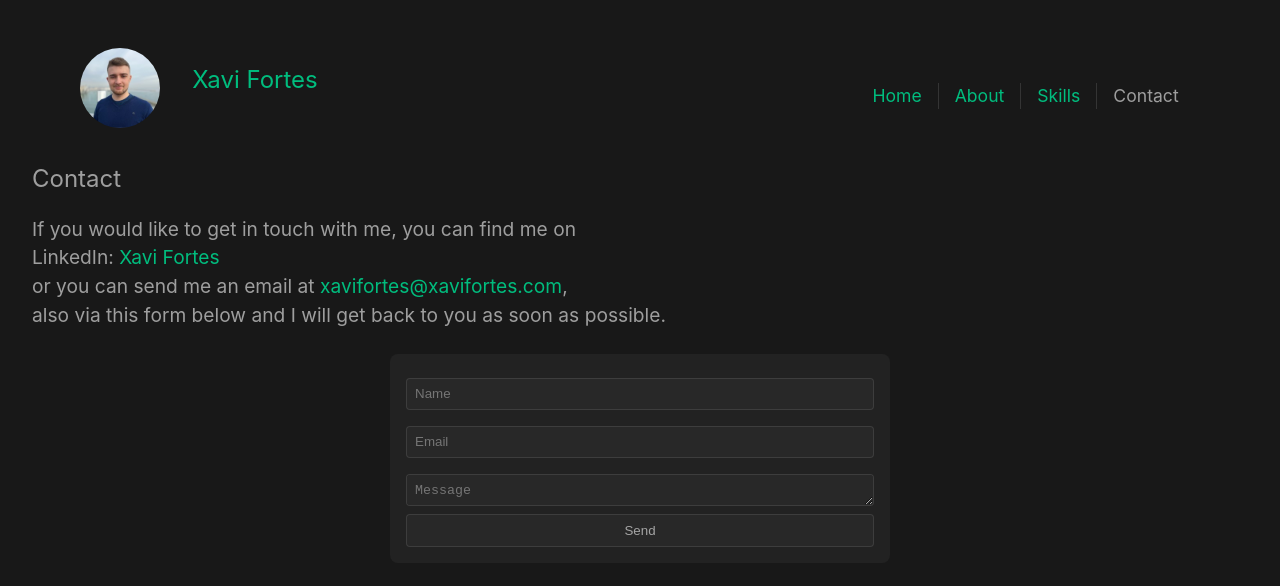
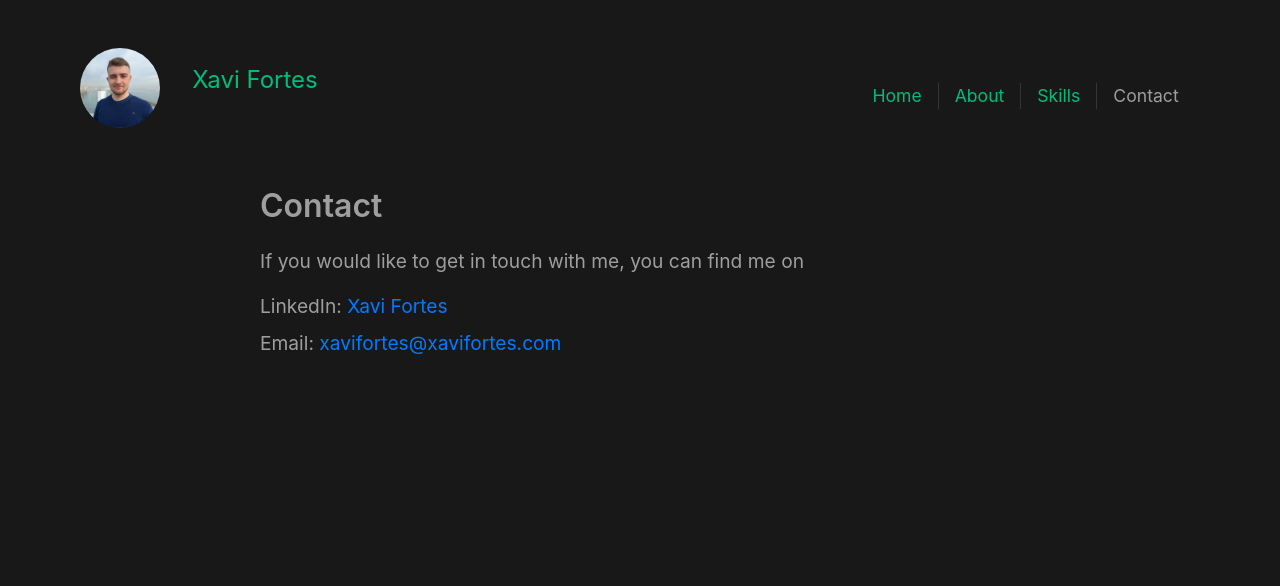
Before and after one commit to XaviFortes/XaviFortes-Web, a Vue app: page /contact in a window 1280 px wide. Shown: the top 586 px of the page. Built offline with nearby package versions, Linux system fonts and the light colour scheme.

Commit message:
Update CV

```diff
--- a/src/components/TheWelcome.vue
+++ b/src/components/TheWelcome.vue
@@ -5,7 +5,7 @@
   <div>
     <h1>Welcome</h1>
     <p>
-      Welcome to my personal website! I'm a student and Junior DevOps Engineer,
+      Welcome to my personal website! I'm a Junior DevOps Engineer and Software Engineer,
       passionate about all things related to tech and development.
     </p>
     <p>
@@ -18,7 +18,7 @@
   <footer>
     <p>
       Check out my LinkedIn profile
-      <a href="https://www.linkedin.com/in/xavier-fortes/"> here</a>.
+      <a href="https://www.linkedin.com/in/xavi-fortes/"> here</a>.
     </p>
     <p>
       Check out my GitHub profile
@@ -27,10 +27,6 @@
     <p>
       Check out my deployments in Kubernetes
       <a href="https://uptime.karasu.es/status/k8s"> here</a>.
-    </p>
-    <p>
-      Check out my CV
-      <a href="https://ipfs.io/ipfs/QmRNMcTz3Fi2Zq3CFG9tu7s1YAuBJ4im9tpeKDBt9jhnXY"> here</a>.
     </p>
   </footer>
 </template>
--- a/src/views/AboutView.vue
+++ b/src/views/AboutView.vue
@@ -2,15 +2,50 @@
   <div class="about-container">
     <h1>About</h1>
     <div class="about">
-      <h3>
-        As a Junior DevOps Engineer, I bring technical skills in infrastructure
-        automation using tools like Terraform, deployment pipelines, and
-        containerization using Docker and Kubernetes. Passionate about
-        continuous learning and innovation, I'm committed to optimizing
-        workflows, ensuring cloud-based system security and availability, and
-        delivering reliable and scalable applications through collaboration with
-        development teams.
-      </h3>
+      <p>
+        Hello! I'm Xavi Fortes, a Junior DevOps Engineer with a passion for
+        building and maintaining robust infrastructures and developing efficient
+        software solutions. With a background in multiplatform application
+        development and microcomputer systems and networks, I've honed my skills
+        in various areas of cloud computing, automation, and programming
+        languages.
+      </p>
+      <p>
+        In my current role at Unisys, I handle infrastructure maintenance in
+        Azure, utilizing technologies like SQL DB, Functions, and App Service.
+        Additionally, I've contributed to internal projects using .Net, Entity
+        Framework, and Blazor, empowering our team to streamline processes and
+        enhance productivity. Prior to this, at Allfunds Bank SAU, I gained
+        hands-on experience in AWS infrastructure maintenance with Terraform,
+        Docker, Kubernetes, and troubleshooting through Jira.
+      </p>
+      <p>
+        My expertise spans across AWS, Azure, GCP, alongside proficiency in
+        Terraform, Docker, Kubernetes, and scripting in bash/shell. I'm fluent
+        in languages like C#, Java, Python, and SQL, and have dabbled in
+        frontend technologies like JavaScript, TypeScript, and React. My
+        continuous learning journey includes certifications in cybersecurity,
+        networking, and courses from reputable institutions like Cisco and
+        Universidad Francisco de Vitoria.
+      </p>
+      <p>
+        Outside of work, I'm an avid tech enthusiast, constantly exploring new
+        technologies and setting up personal projects. I've built a HomeLab
+        environment with virtual machines, including a Kubernetes K3S cluster,
+        showcased on my website. From hosting game servers to managing home
+        automation systems, I love experimenting with cutting-edge tools and
+        platforms like AWS, GCP, and Azure to bring my ideas to life.
+      </p>
+      <p>
+        Feel free to connect with me on
+        <a href="https://www.linkedin.com/in/xavi-fortes/" target="_blank"
+          >LinkedIn</a
+        >
+        or continue to explore this page
+        <a href="https://xavifortes.com" target="_blank">xavifortes.com</a> to
+        learn more about my professional journey and projects. Let's collaborate
+        and innovate together in the ever-evolving landscape of technology!
+      </p>
     </div>
   </div>
 </template>
@@ -21,20 +56,29 @@
 }
 
 .about {
-  /* background-color: #202020; */
+  background-color: #f8f9fa;
   padding: 20px;
+  border-radius: 8px;
+  box-shadow: 0 2px 4px rgba(0, 0, 0, 0.1);
 }
 
 h1 {
   font-size: 2rem;
-  font-weight: 400;
+  font-weight: 600;
   margin-bottom: 1rem;
 }
 
-h3 {
-  font-size: 1.2rem;
-  font-weight: 400;
-  line-height: 1.5;
-  margin: 0;
+p {
+  font-size: 1.1rem;
+  line-height: 1.6;
+}
+
+a {
+  color: #007bff;
+  text-decoration: none;
+}
+
+a:hover {
+  text-decoration: underline;
 }
 </style>
--- a/src/views/ContactView.vue
+++ b/src/views/ContactView.vue
@@ -1,51 +1,68 @@
 <template>
-  <div>
+  <div class="contact-container">
     <h1>Contact</h1>
     <p>If you would like to get in touch with me, you can find me on</p>
-    <p>
-      LinkedIn:
-      <a href="https://www.linkedin.com/in/xavier-fortes/">Xavi Fortes</a>
-    </p>
-    <p>
-      or you can send me an email at
-      <a href="mailto:xavifortes@xavifortes.com">xavifortes@xavifortes.com</a>,
-    </p>
-    <p>
-      also via this form below and I will get back to you as soon as possible.
-    </p>
-    &nbsp;
-    <ContactForm ref="contactForm" />
+    <div class="contact-options">
+      <p>
+        LinkedIn:
+        <a href="https://www.linkedin.com/in/xavi-fortes/" target="_blank" rel="noopener noreferrer">Xavi Fortes</a>
+      </p>
+      <p>
+        Email:
+        <a href="mailto:xavifortes@xavifortes.com">xavifortes@xavifortes.com</a>
+      </p>
+    </div>
   </div>
 </template>
 
-<script lang="ts">
-import ContactForm from "@/components/ContactForm.vue";
+<style scoped>
+.contact-container {
+  max-width: 800px;
+  margin: 0 auto;
+  padding: 20px;
+}
 
-export default {
-  name: "ContactView",
-  components: {
-    ContactForm,
-  },
-  methods: {
-    submitForm() {
-      (this.$refs.contactForm as typeof ContactForm).sendEmail();
-    },
-  },
-};
-</script>
-
-<style scoped>
 h1 {
-  font-size: 1.5rem;
-  font-weight: 400;
+  font-size: 2rem;
+  font-weight: 600;
   margin-bottom: 1rem;
-  margin-right: auto;
 }
 
 p {
   font-size: 1.2rem;
   font-weight: 400;
   line-height: 1.5;
-  margin: 0;
+  margin-bottom: 1rem;
+}
+
+.contact-options {
+  margin-bottom: 1rem;
+}
+
+.contact-options p {
+  margin-bottom: 0.5rem;
+}
+
+a {
+  color: #007bff;
+  text-decoration: none;
+}
+
+a:hover {
+  text-decoration: underline;
+}
+
+.submit-button {
+  background-color: #007bff;
+  color: #fff;
+  border: none;
+  padding: 10px 20px;
+  font-size: 1rem;
+  border-radius: 4px;
+  cursor: pointer;
+}
+
+.submit-button:hover {
+  background-color: #0056b3;
 }
 </style>
--- a/src/views/SkillsView.vue
+++ b/src/views/SkillsView.vue
@@ -6,25 +6,20 @@
         <h2>DevOps</h2>
         <ul>
           <li>Infrastructure as Code with Terraform</li>
-          <li>Continuous Integration and Continuous Deployment with Gitlab</li>
-          <li>Containerization with Docker and Kubernetes</li>
-          <li>Cloud Computing with AWS</li>
+          <li>Continuous Integration and Continuous Deployment with GitLab, GitHub, and Azure DevOps</li>
+          <li>Containerization with Docker and Kubernetes (EKS, AKS)</li>
+          <li>Cloud Computing with AWS (EC2, Lambda, S3, CloudFront, ELB), Azure, and GCP</li>
           <li>Monitoring and Logging with Prometheus and Grafana</li>
           <li>Version Control with Git</li>
         </ul>
       </div>
       <div class="skills_container_item">
-        <h2>Software Developer</h2>
+        <h2>Software Development</h2>
         <ul>
-          <li>Java</li>
-          <li>C# / .NET</li>
-          <li>TypeScript/JavaScript React</li>
-          <li>Python</li>
-          <li>Bash</li>
-          <li>Kotlin</li>
-          <li>HTML and CSS</li>
-          <li>SQL / NoSQL</li>
-          <li>Rest APIs</li>
+          <li>Languages: Java, C#, .NET, TypeScript, JavaScript (React), Python, Bash, Kotlin</li>
+          <li>Web Technologies: HTML, CSS</li>
+          <li>Databases: SQL (T-SQL), NoSQL</li>
+          <li>API Development: RESTful APIs</li>
         </ul>
       </div>
     </div>
@@ -35,7 +30,6 @@
 .skills {
   margin-top: 2rem;
   padding: 1rem;
-  /* background-color: #f5f5f5; */
 }
 
 .skills h1 {
@@ -50,12 +44,13 @@
 }
 
 .skills_container_item {
-  background-color: #202020;
+  background-color: #f8f9fa;
   padding: 1rem;
   border-radius: 4px;
-  box-shadow: 0 0 10px rgba(0, 0, 0, 0.1);
+  box-shadow: 0 2px 4px rgba(0, 0, 0, 0.1);
   max-width: 800px;
   width: 100%;
+  margin: 0 10px;
 }
 
 .skills_container_item h2 {
```
